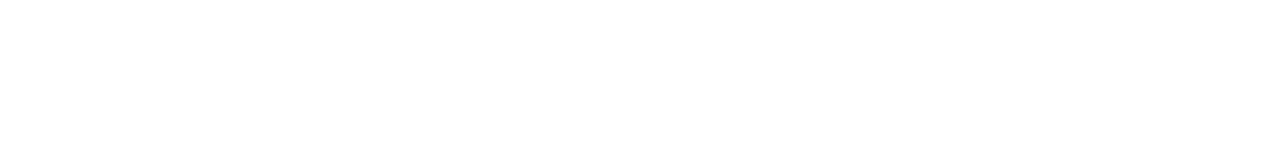
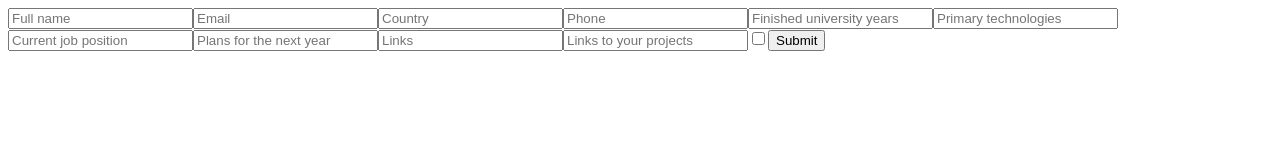
Before and after one commit to alekokhin/formBuilder, a plain HTML site: page index.html in a window 1280 px wide. Drawn offline with Linux system fonts and the light colour scheme.

Commit message:
Read data from a json file

```diff
--- a/script.js
+++ b/script.js
@@ -1,10 +1,38 @@
-fetch('./form.json')
+/**import json file */
+fetch("./form.json")
   .then(response => response.json())
   .then(data => {
-    console.log(data);
+    /**main element */
+    const mainElement = document.getElementById('maindiv')
+    //**loop for each element */
+    data.properties.forEach(property => {
+      let element
+      element = document.createElement('input')
+      property.type === 'boolean' ? element.setAttribute('type', "checkbox") : element.setAttribute('type', property.type)
+      element.setAttribute('name', property.name)
+      element.setAttribute('placeholder', property.label)
+      if (property.required) {
+        element.setAttribute('required', property.required);
+      }
+      if (property.inputType) {
+        element.setAttribute('type', property.inputType)
+      }
+      if (property.pattern) {
+        element.setAttribute('pattern', property.pattern)
+      }
+      if (property.minLength && property.maxLength) {
+        element.setAttribute('minLength', property.minLength)
+        element.setAttribute('maxLength', property.maxLength)
+      }
 
+      //add element
+      mainElement.append(element)
 
-})
-  .catch(error => {
-    console.error('Error fetching JSON data', error);
-  });
+    })
+    /**submit button */
+    const submitButton = document.createElement('input');
+      submitButton.setAttribute('type', 'submit');
+      submitButton.textContent = 'Submit';
+mainElement.append(submitButton);
+  })
+  .catch(error => console.error(error))
```
Also changed, not shown: index.html (+1 -0 lines).
